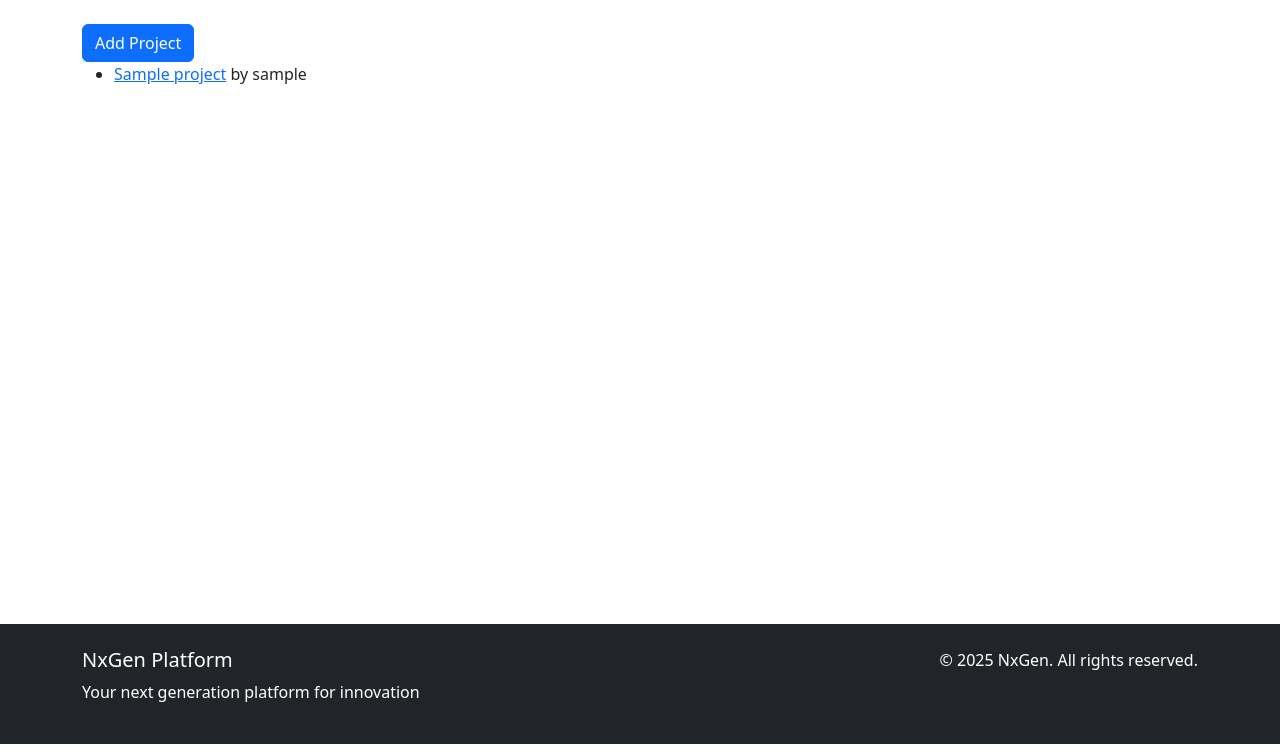
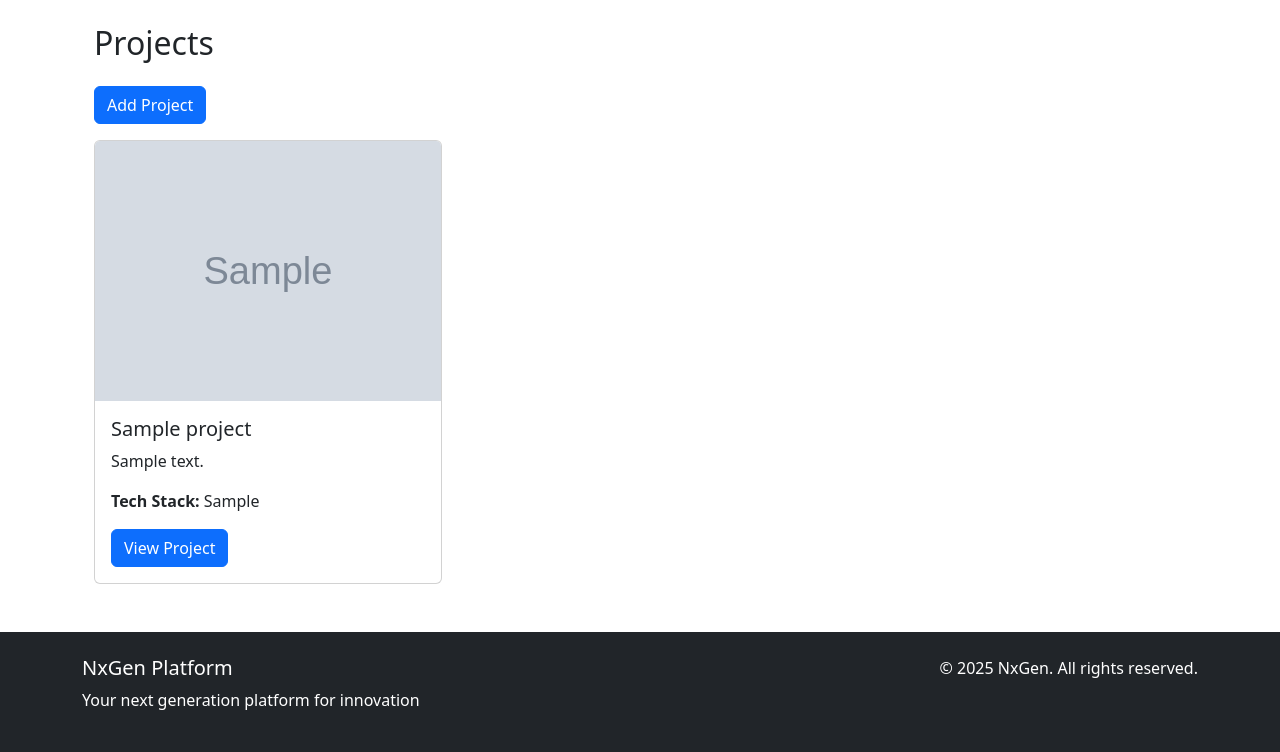
Before and after one commit to phantom-kali/nxgen-website, a Django app: page /projects/ in a window 1280 px wide. Shown: the part 56-808 px from the top of the page. Run offline with Django 4.2, Linux system fonts and the light colour scheme; tables that the repository leaves empty hold one stand-in row (values such as "Sample post"); grey boxes marked "Sample" are stand-in pictures.

Commit message:
feat: enhance project detail and home templates with improved layout and README display

```diff
--- a/templates/projects/project_home.html
+++ b/templates/projects/project_home.html
@@ -1,13 +1,29 @@
 {% extends 'base.html' %} {% load static %} {% block title %}All Projects
 {%endblock %} {% block content %}
 
-<a href="{% url 'projects:add_project' %}" class="btn btn-primary">Add Project</a>
-<ul>
-    {% for project in projects %}
-        <li>
-            <a href="{% url 'projects:project_detail' project.id %}">{{ project.title }}</a> by {{ project.created_by }}
-        </li>
-    {% endfor %}
-</ul>
+<div class="container">
+    <h2 class="mb-4">Projects</h2>
+    <a href="{% url 'projects:add_project' %}" class="btn btn-primary mb-3">Add Project</a>
+
+    <div class="row">
+        {% for project in projects %}
+            <div class="col-md-4 mb-4">
+                <div class="card">
+                    {% if project.image %}
+                        <img src="{{ project.image.url }}" class="card-img-top" alt="{{ project.title }}">
+                    {% else %}
+                        <img src="https://via.placeholder.com/300" class="card-img-top" alt="Default Image">
+                    {% endif %}
+                    <div class="card-body">
+                        <h5 class="card-title">{{ project.title }}</h5>
+                        <p class="card-text">{{ project.description|truncatewords:20 }}</p>
+                        <p><strong>Tech Stack:</strong> {{ project.tech_stack }}</p>
+                        <a href="{% url 'projects:project_detail' project.id %}" class="btn btn-primary">View Project</a>
+                    </div>
+                </div>
+            </div>
+        {% endfor %}
+    </div>
+</div>
 
 {% endblock %}
```
Also changed, not shown: templates/projects/project_detail.html (+23 -13 lines).
